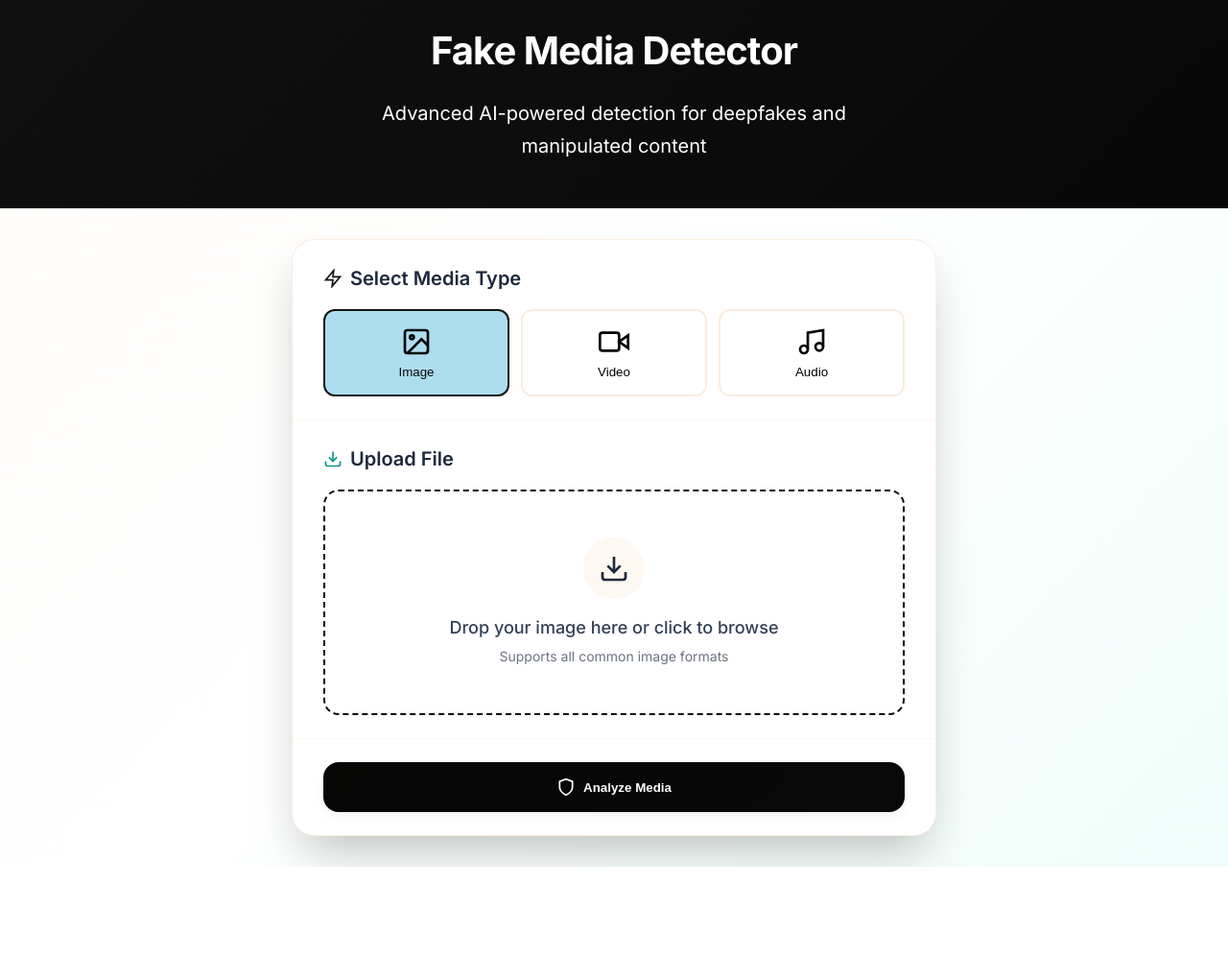
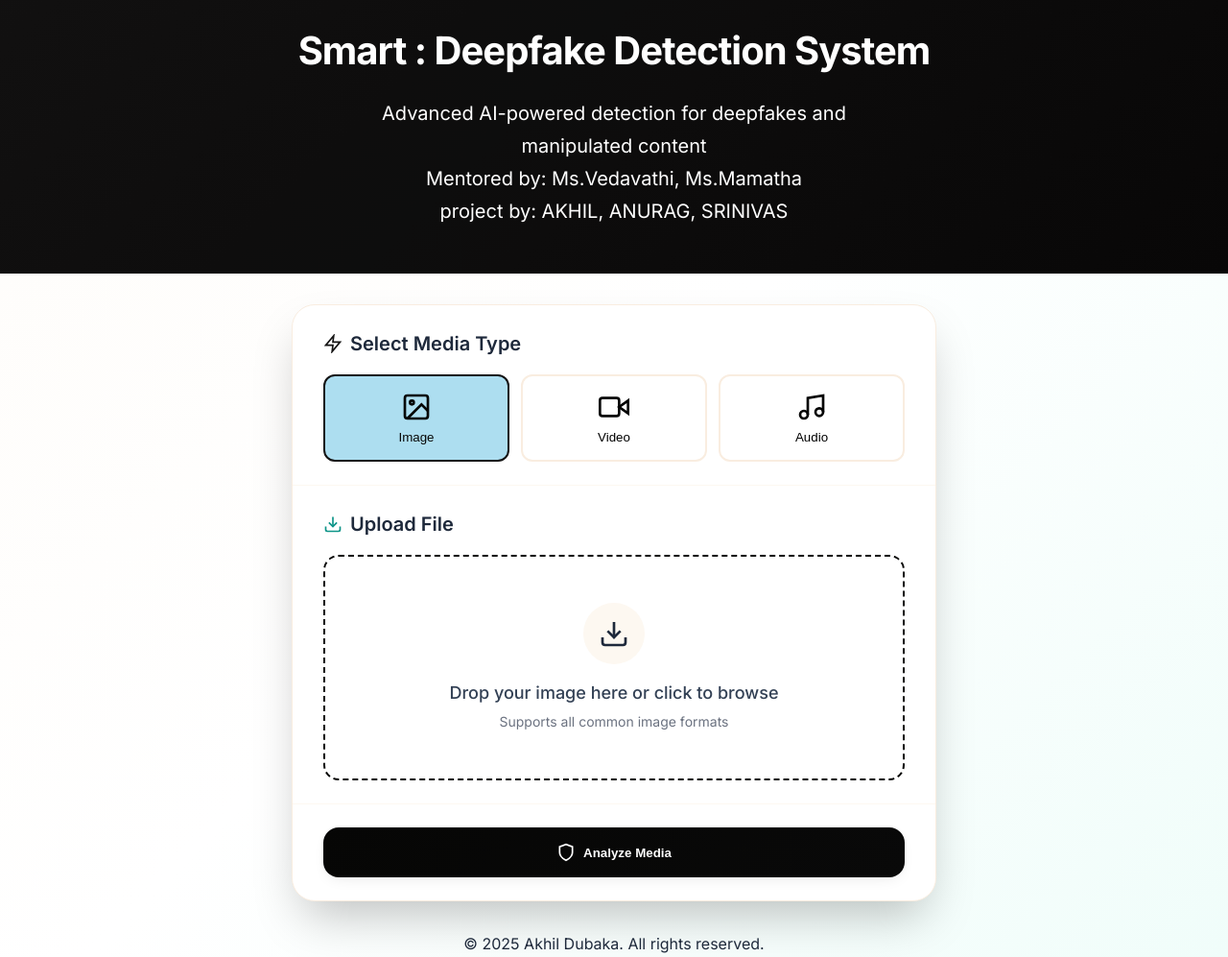
Before and after one commit to akhilprojects64/Smart-Deepfake_Detection-System, a plain HTML site: page index.html in a window 1280 px wide. Shown: the part 99-1096 px from the top of the page at 96% size. Before the commit the page ends 1002 px from the top, so only its background shows below. Drawn offline with Linux system fonts and the light colour scheme.

Commit message:
Update index.html

```diff
--- a/index.html
+++ b/index.html
@@ -52,8 +52,10 @@
                         <path d="M12 22s8-4 8-10V5l-8-3-8 3v7c0 6 8 10 8 10z"/>
                     </svg>
                 </div>
-                <h1 class="header-title">Fake Media Detector</h1>
+                <h1 class="header-title">Smart : Deepfake Detection System</h1>
                 <p class="header-subtitle">Advanced AI-powered detection for deepfakes and manipulated content</p>
+                <p class="header-subtitle">Mentored by: Ms.Vedavathi, Ms.Mamatha</p>
+                <p class="header-subtitle">project by: AKHIL, ANURAG, SRINIVAS</p>
             </div>
         </div>
 
@@ -169,7 +171,11 @@
                 </div>
             </div>
         </div>
+        <div class="footer-bottom" style="text-align: center;">
+          <p>&copy; 2025 Akhil Dubaka. All rights reserved.</p>
+        </div>
     </div>
+
 
     <!-- Load Gradio Client -->
 <script type="module">
```
